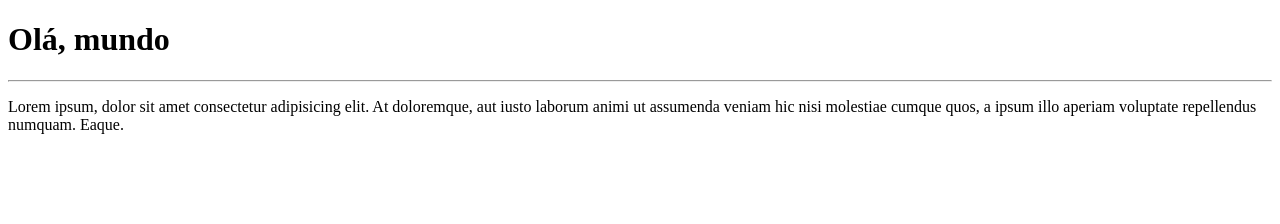
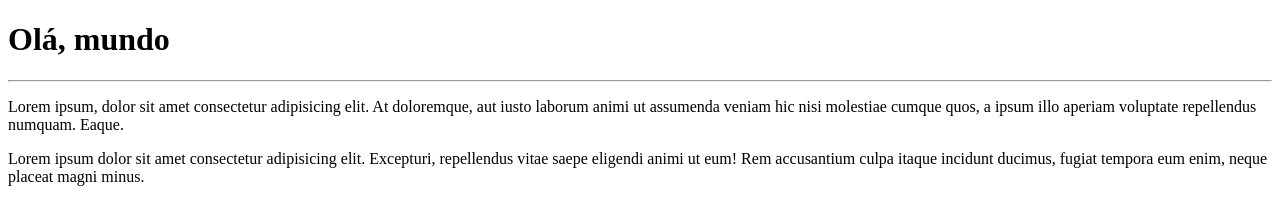
Before and after one commit to wesleysildev/Ola-Mundo, a plain HTML site: page site-exemplo/index.html in a window 1280 px wide. Drawn offline with Linux system fonts and the light colour scheme.

Commit message:
Criei um novo paragráfo

```diff
--- a/site-exemplo/index.html
+++ b/site-exemplo/index.html
@@ -9,5 +9,6 @@
     <h1>Olá, mundo</h1>
     <hr>
     <p>Lorem ipsum, dolor sit amet consectetur adipisicing elit. At doloremque, aut iusto laborum animi ut assumenda veniam hic nisi molestiae cumque quos, a ipsum illo aperiam voluptate repellendus numquam. Eaque.</p>
+    <p>Lorem ipsum dolor sit amet consectetur adipisicing elit. Excepturi, repellendus vitae saepe eligendi animi ut eum! Rem accusantium culpa itaque incidunt ducimus, fugiat tempora eum enim, neque placeat magni minus.</p>
 </body>
 </html>
```
